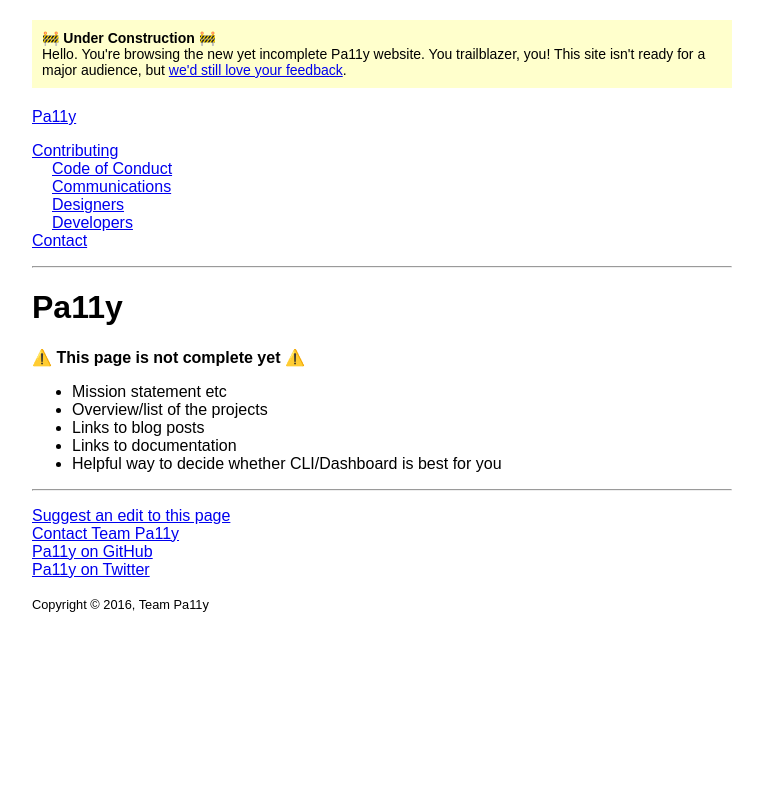
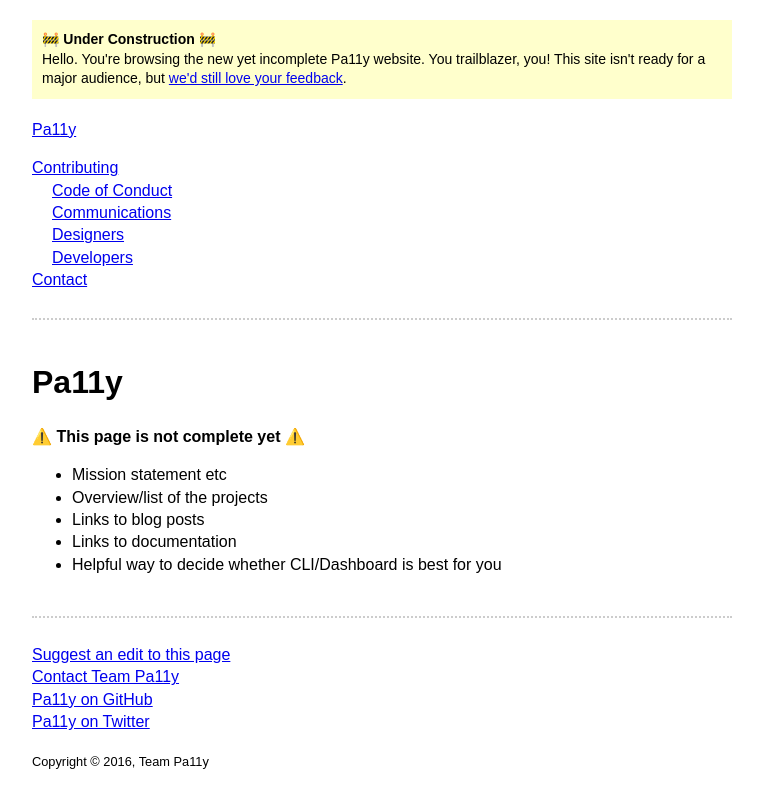
Before and after one commit to pa11y/pa11y.github.io, a Jekyll site: the page built from pages/home.md, in a window 1280 px wide. Shown: the top 808 px of the page, without its empty margins (258-1021 px from the left). Built offline with Jekyll 4.4.1, drawn with Linux system fonts in a browser that asks for light colours; emoji names are drawn with the system emoji font.

Commit message:
Tidy things up with a little styling

```diff
--- a/_includes/footer.html
+++ b/_includes/footer.html
@@ -1,7 +1,5 @@
 
-<hr/>
-
-<footer role="contentinfo">
+<footer role="contentinfo" class="site-footer">
 
 	<nav>
 		<ul class="site-navigation">
--- a/_includes/header.html
+++ b/_includes/header.html
@@ -8,7 +8,7 @@
 	</p>
 </div>
 
-<header role="banner">
+<header role="banner" class="site-header">
 
 	<a href="/">Pa11y</a>
 
@@ -58,5 +58,3 @@
 	</nav>
 
 </header>
-
-<hr/>
--- a/asset/style/site.scss
+++ b/asset/style/site.scss
@@ -8,6 +8,9 @@
 @import "vendor/normalize";
 
 // Type tweaks just for better reading
+body {
+	line-height: 1.4;
+}
 pre {
 	overflow: auto;
 }
@@ -30,6 +33,13 @@ pre {
 	font-size: 14px;
 }
 
+// Site header
+.site-header {
+	margin-bottom: 40px;
+	padding-bottom: 10px;
+	border-bottom: 2px dotted #ccc;
+}
+
 // Site navigation
 .site-navigation {
 	list-style: none;
@@ -43,6 +53,13 @@ pre {
 	background-color: #ff0;
 }
 
+// Site footer
+.site-footer {
+	margin-top: 40px;
+	padding-top: 10px;
+	border-top: 2px dotted #ccc;
+}
+
 // Emoji (because you know I've got my priorities straight)
 .emoji {
 	vertical-align: bottom;
```
